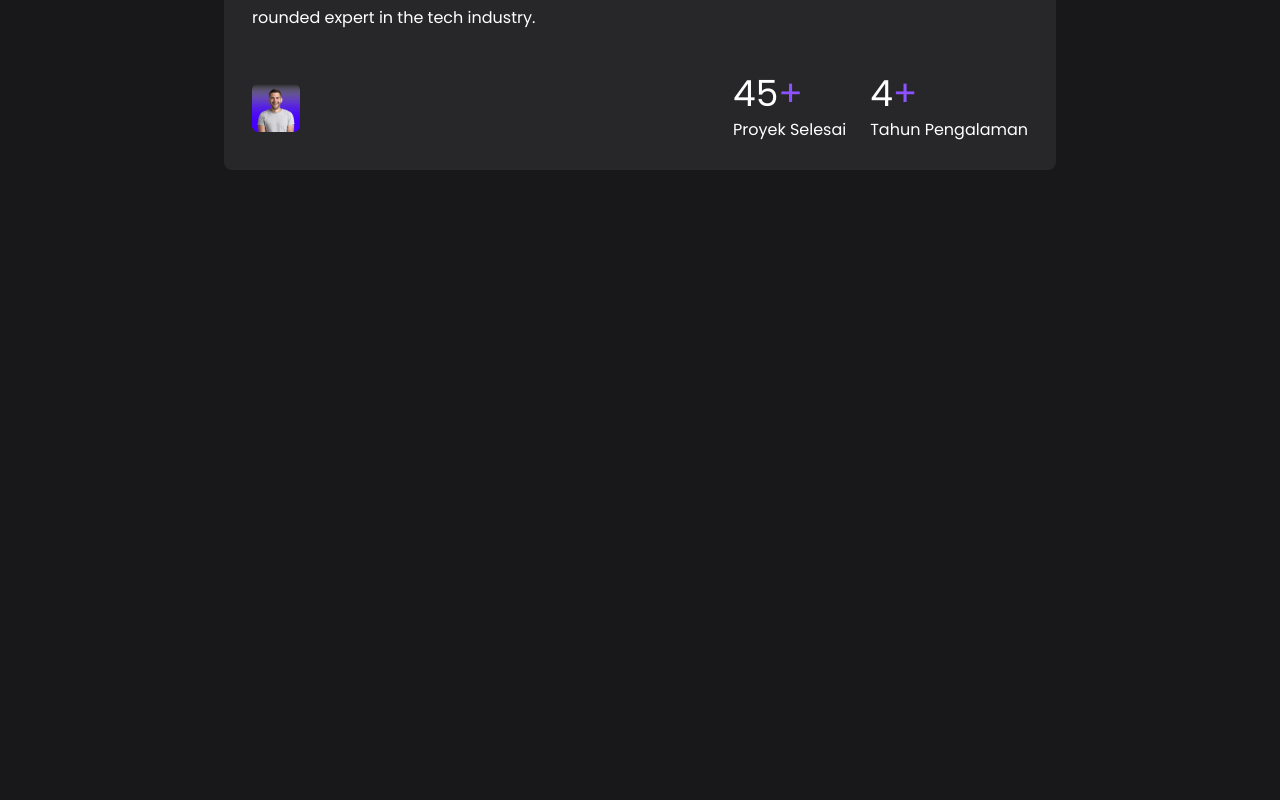
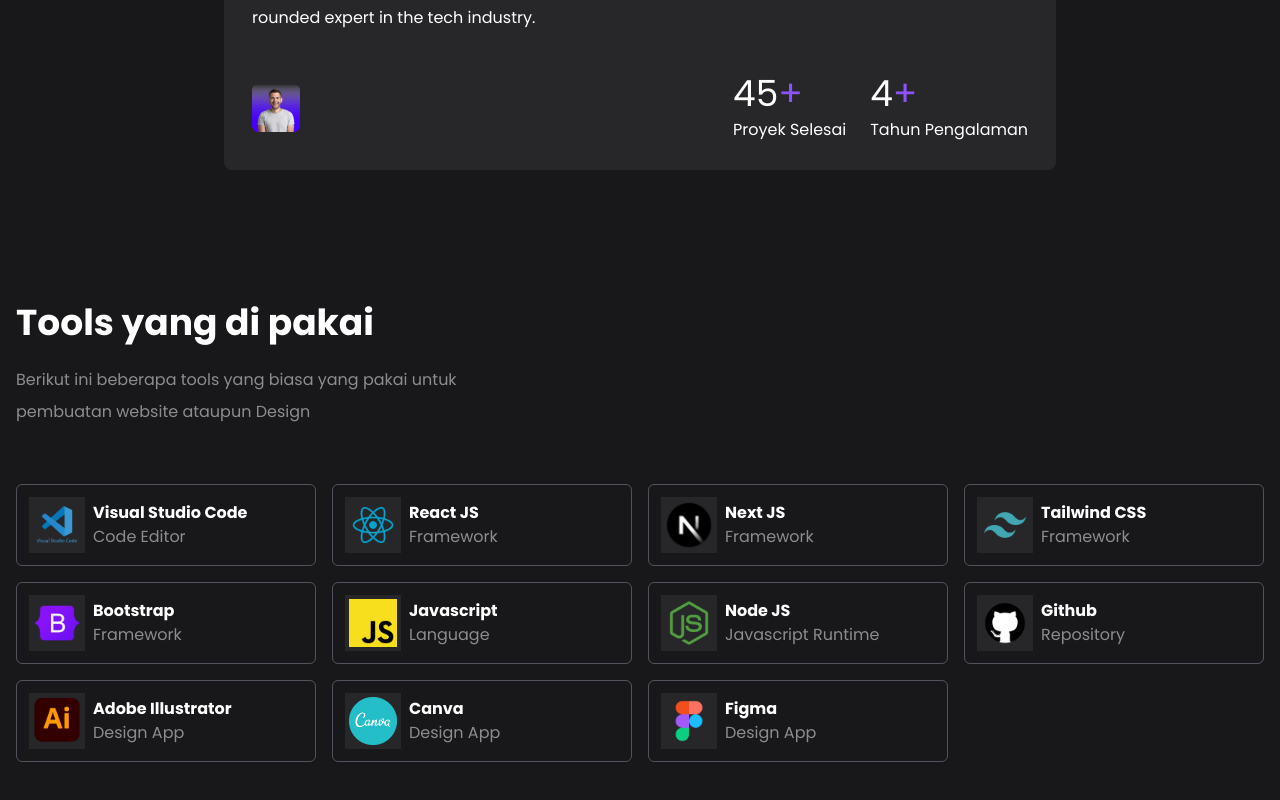
Before and after one commit to muhammadsyauqijazuli/react-portofolio, a React (Vite) app: page / in a window 1280 px wide. Shown: the part 930-1730 px from the top of the page. Before the commit the page ends 1156 px from the top, so only its background shows below. Built offline with nearby package versions, Linux system fonts and the light colour scheme.

Commit message:
add tools section

```diff
--- a/src/App.jsx
+++ b/src/App.jsx
@@ -1,4 +1,7 @@
 import DataImage from "./data";
+import { listTools } from "./data";
+
+
 function App() {
 
   return (
@@ -58,6 +61,26 @@
             </div>
           </div>
         </div>
+        <div className="tools mt-32 ">
+          <h1 className="text-4xl/snug font-bold mb-4">Tools yang di pakai</h1>
+          <p className="xl:w-2/5 lg:w-2/4 md:w-2/3 sm:w-3/4 w-full text-base/loose opacity-50">Berikut ini beberapa tools yang biasa yang pakai untuk pembuatan website ataupun Design</p>
+          <div className="tools-box mt-14 grid lg:grid-cols-4 md:grid-cols-3 sm:grid-cols-2 grid-cols-1 gap-4">
+            {listTools.map(tool => (
+              <div className=" flex items-center gap-2 p-3 border border-zinc-600 group rounded-md
+            hover:bg-zinc-800" key={tool.id}>
+                <img src={tool.gambar} alt="Tools Image" className="w-14 bg-zinc-800 p-1 group-hover:bg-zinc-900" />
+                <div>
+                  <h4 className="font-bold">
+                    {tool.nama}
+                  </h4>
+                  <p className="opacity-50">
+                    {tool.ket}
+                  </p>
+                </div>
+              </div>
+            ))}
+          </div>
+        </div>
       </div>
       {/* tentang */}
     </>
```
